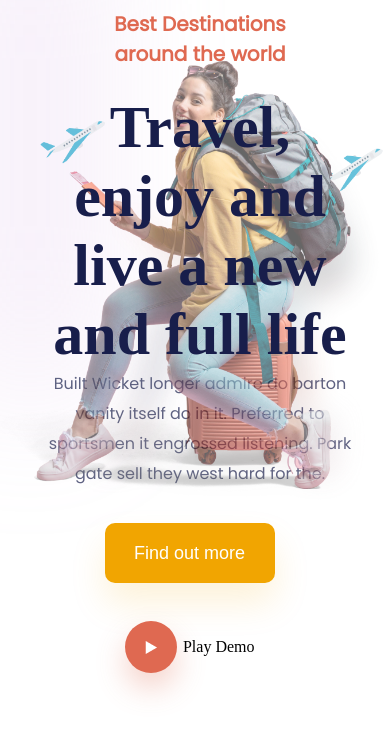
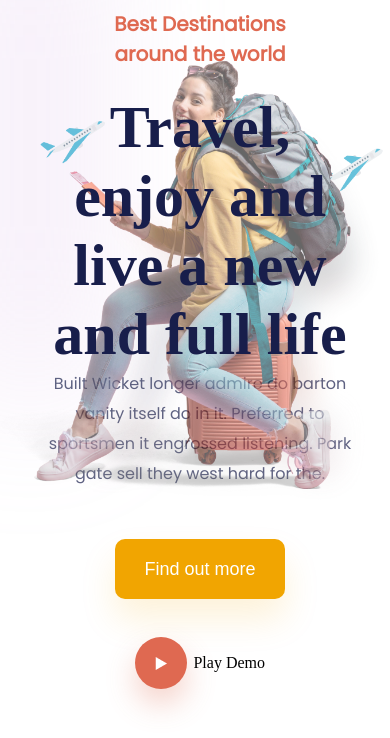
Before and after one commit to tussupov02/exam, a plain HTML site: page index.html in a window 390 px wide. Shown: the part 106-844 px from the top of the page. Drawn offline with Linux system fonts and the light colour scheme; a web font is replaced by a local one.

Commit message:
Update style.css

```diff
--- a/css/style.css
+++ b/css/style.css
@@ -510,6 +510,8 @@ ul {
 @media (max-width: 420px) {
   .one__content__button {
     height: 150px;
+    margin: 0 auto;
+    margin-top: 50px;
     display: -webkit-box;
     display: -ms-flexbox;
     display: flex;
```
